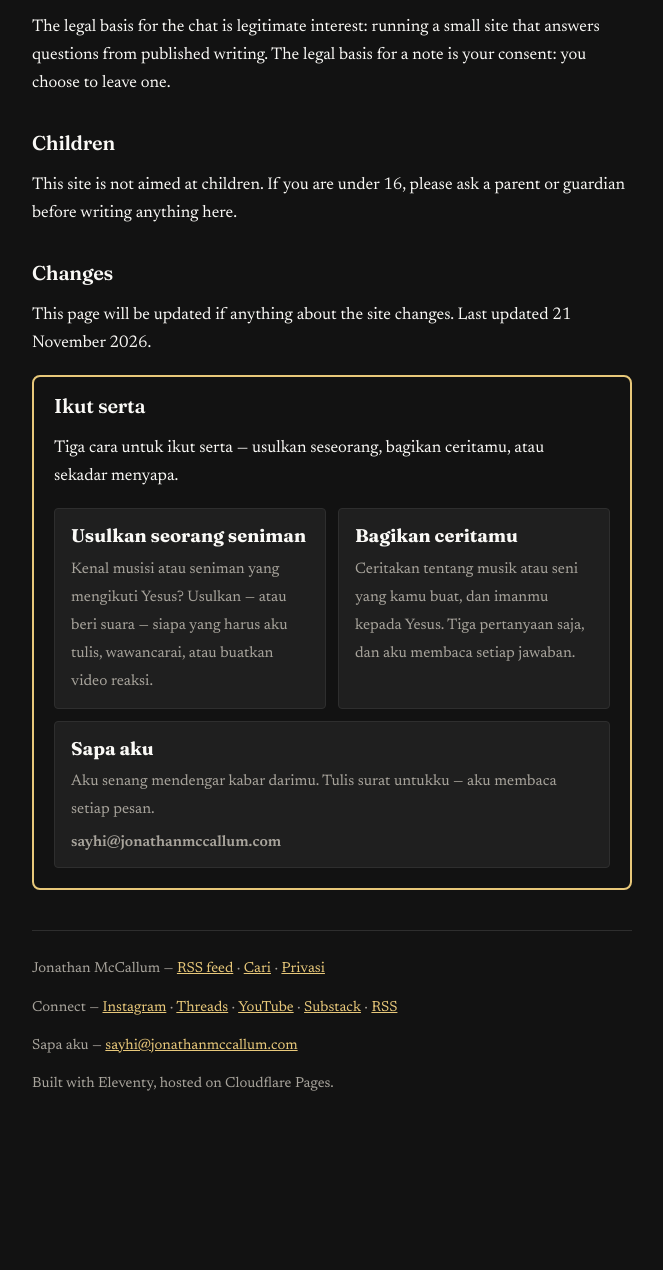
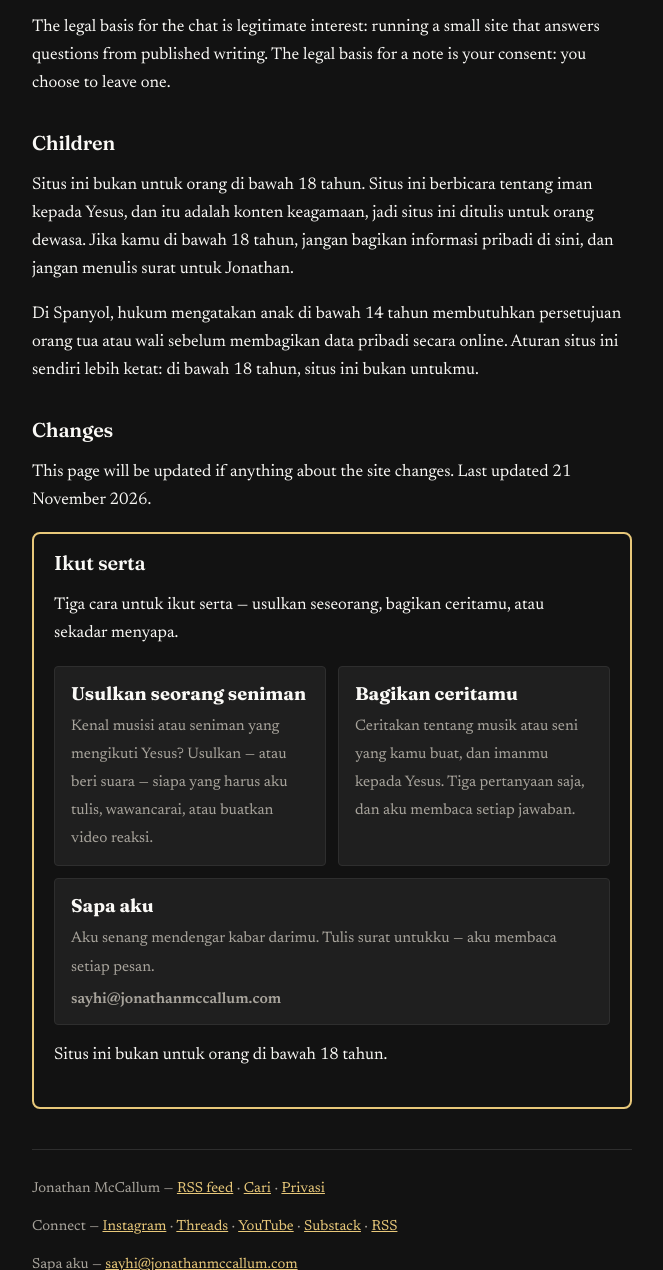
Before and after one commit to streamjonathan/jonathanmccallum-id, an Eleventy site: page content/pages/privacy.md in a window 1280 px wide. Shown: the part 1542-2812 px from the top of the page, without its empty margins (308-971 px from the left). Before the commit the page ends 2700 px from the top, so only its background shows below. Built offline with nearby package versions, Linux system fonts and the light colour scheme; Eleventy itself is replaced by a stand-in of ours; files that its build step writes are made by us from their sources.

Commit message:
Add under-18 policy: site is not for people under 18 [id]

```diff
--- a/_includes/get-involved.njk
+++ b/_includes/get-involved.njk
@@ -16,4 +16,5 @@
       <span class="get-involved__email" data-contact-email-text>Kirim email</span>
     </a>
   </div>
+  <p>Situs ini bukan untuk orang di bawah 18 tahun.</p>
 </section>
--- a/content/pages/privacy.md
+++ b/content/pages/privacy.md
@@ -42,7 +42,9 @@ The legal basis for the chat is legitimate interest: running a small site that a
 
 ## Children
 
-This site is not aimed at children. If you are under 16, please ask a parent or guardian before writing anything here.
+Situs ini bukan untuk orang di bawah 18 tahun. Situs ini berbicara tentang iman kepada Yesus, dan itu adalah konten keagamaan, jadi situs ini ditulis untuk orang dewasa. Jika kamu di bawah 18 tahun, jangan bagikan informasi pribadi di sini, dan jangan menulis surat untuk Jonathan.
+
+Di Spanyol, hukum mengatakan anak di bawah 14 tahun membutuhkan persetujuan orang tua atau wali sebelum membagikan data pribadi secara online. Aturan situs ini sendiri lebih ketat: di bawah 18 tahun, situs ini bukan untukmu.
 
 ## Changes
 
```
